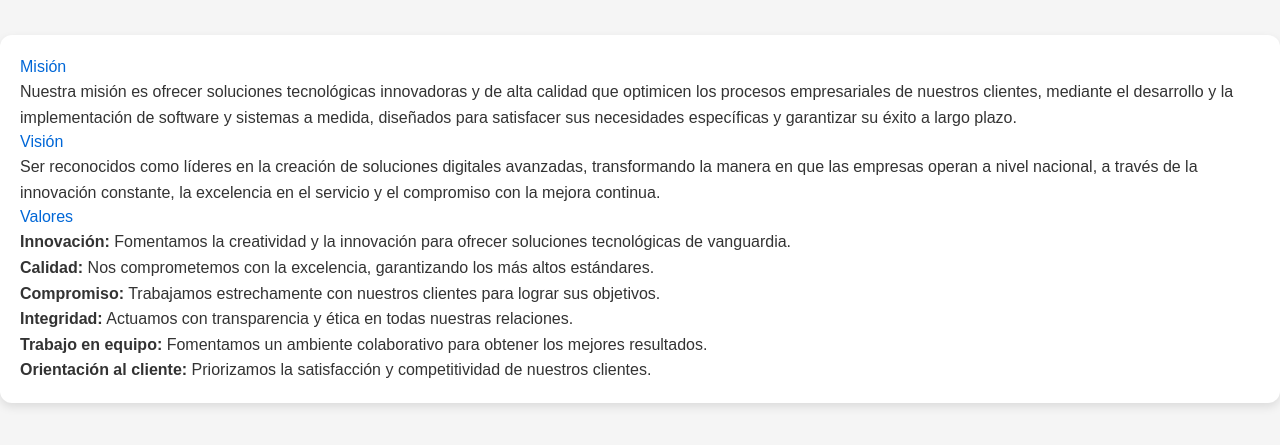
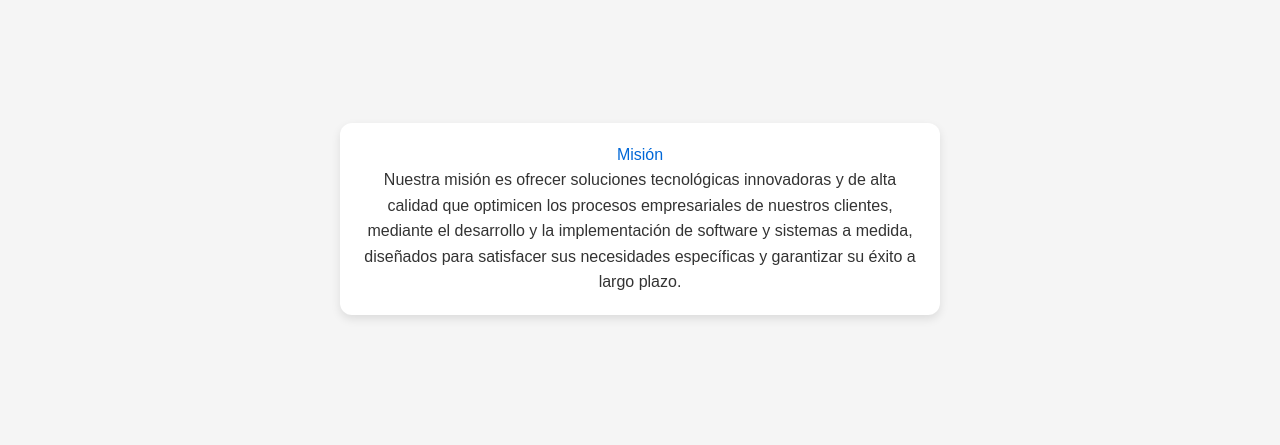
Before and after one commit to IGNLA/IGNLA.GITHUB.IO, a plain HTML site: page index.html in a window 1280 px wide. Shown: the part 181-626 px from the top of the page. Drawn offline with nearby package versions, Linux system fonts and the light colour scheme.

Commit message:
Update index.html

```diff
--- a/index.html
+++ b/index.html
@@ -3,77 +3,42 @@
 <head>
     <meta charset="UTF-8">
     <meta name="viewport" content="width=device-width, initial-scale=1.0">
-    <title>Nosotros</title>
+    <title>Misión</title>
     <script src="https://cdn.tailwindcss.com"></script>
     <style>
-        /* Configuración general */
         body {
             font-family: 'Montserrat', sans-serif;
             background-color: #f5f5f5;
-            margin: 0;
-            padding: 0;
             display: flex;
             justify-content: center;
             align-items: center;
-            min-height: 100vh; /* Ocupa toda la altura de la pantalla */
-            overflow-x: hidden; /* Evita la barra de desplazamiento horizontal */
+            height: 100vh;
+            margin: 0;
+            padding: 20px;
         }
-
-        /* Contenedor principal */
-        .container {
-            width: 90%;
-            max-width: 900px; /* Controla el tamaño en pantallas grandes */
+        .box {
             background: white;
+            padding: 20px;
             border-radius: 12px;
             box-shadow: 0 4px 10px rgba(0, 0, 0, 0.1);
-            padding: 20px;
+            max-width: 600px;
+            text-align: center;
         }
-
         h2 {
+            color: #0067d7;
             font-size: 1.8rem;
-            color: #0067d7;
-            font-weight: bold;
-            margin-bottom: 10px;
         }
-
-        p, li {
+        p {
             font-size: 1rem;
             color: #333;
             line-height: 1.6;
         }
-
-        /* Ajuste para móviles */
-        @media (max-width: 768px) {
-            .container {
-                width: 95%;
-                padding: 15px;
-            }
-        }
     </style>
 </head>
 <body>
-    <div class="container">
-        <section>
-            <h2>Misión</h2>
-            <p>Nuestra misión es ofrecer soluciones tecnológicas innovadoras y de alta calidad que optimicen los procesos empresariales de nuestros clientes, mediante el desarrollo y la implementación de software y sistemas a medida, diseñados para satisfacer sus necesidades específicas y garantizar su éxito a largo plazo.</p>
-        </section>
-
-        <section>
-            <h2>Visión</h2>
-            <p>Ser reconocidos como líderes en la creación de soluciones digitales avanzadas, transformando la manera en que las empresas operan a nivel nacional, a través de la innovación constante, la excelencia en el servicio y el compromiso con la mejora continua.</p>
-        </section>
-
-        <section>
-            <h2>Valores</h2>
-            <ul>
-                <li><strong>Innovación:</strong> Fomentamos la creatividad y la innovación para ofrecer soluciones tecnológicas de vanguardia.</li>
-                <li><strong>Calidad:</strong> Nos comprometemos con la excelencia, garantizando los más altos estándares.</li>
-                <li><strong>Compromiso:</strong> Trabajamos estrechamente con nuestros clientes para lograr sus objetivos.</li>
-                <li><strong>Integridad:</strong> Actuamos con transparencia y ética en todas nuestras relaciones.</li>
-                <li><strong>Trabajo en equipo:</strong> Fomentamos un ambiente colaborativo para obtener los mejores resultados.</li>
-                <li><strong>Orientación al cliente:</strong> Priorizamos la satisfacción y competitividad de nuestros clientes.</li>
-            </ul>
-        </section>
+    <div class="box">
+        <h2>Misión</h2>
+        <p>Nuestra misión es ofrecer soluciones tecnológicas innovadoras y de alta calidad que optimicen los procesos empresariales de nuestros clientes, mediante el desarrollo y la implementación de software y sistemas a medida, diseñados para satisfacer sus necesidades específicas y garantizar su éxito a largo plazo.</p>
     </div>
 </body>
 </html>
```
